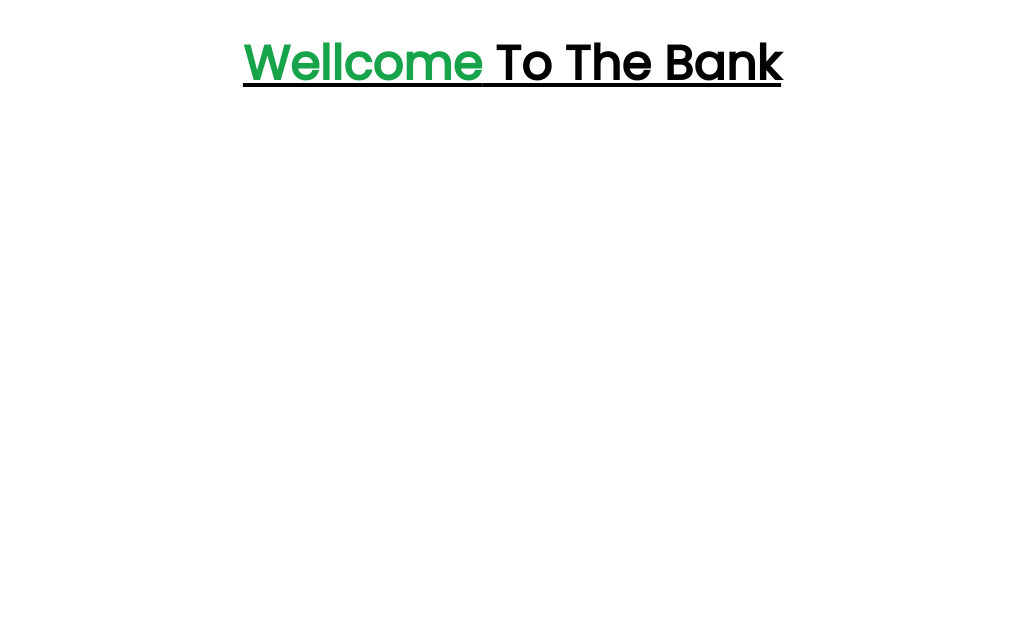
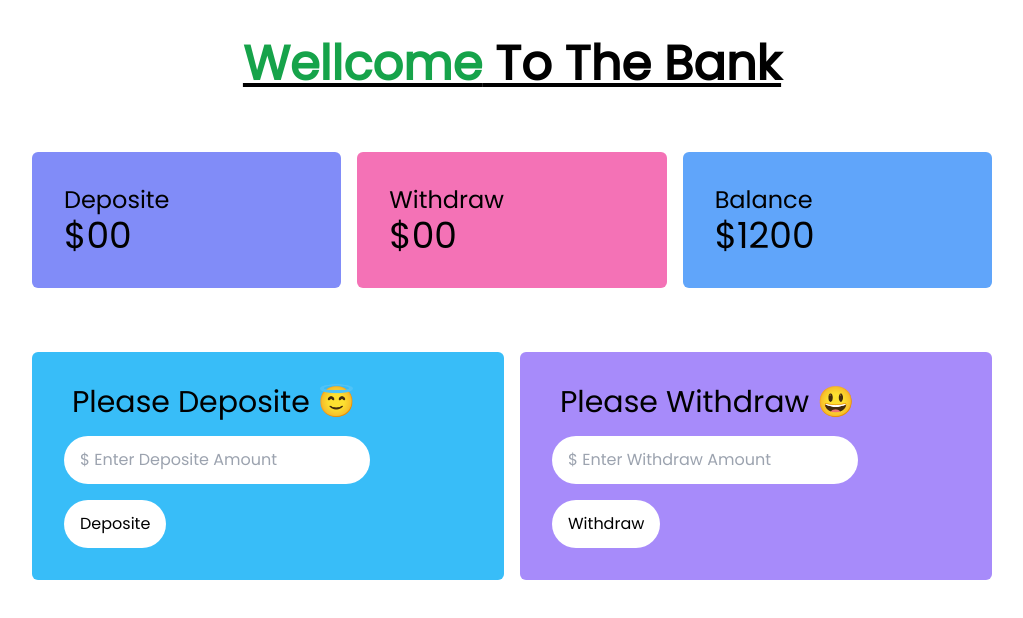
Before and after one commit to AlifSakib/my-bank, a plain HTML site: page bank.html in a window 1280 px wide. Shown: the whole page, without its empty margins (128-1151 px from the left). Drawn offline with nearby package versions, Linux system fonts and the light colour scheme.

Commit message:
markup done

```diff
--- a/bank.html
+++ b/bank.html
@@ -14,5 +14,61 @@
         <span class="text-green-600">Wellcome</span> To The Bank
       </h1>
     </header>
+    <main>
+      <section class="mt-16">
+        <div class="grid grid-cols-3 w-9/12 mx-auto gap-4">
+          <div class="bg-indigo-400 p-8 rounded-md">
+            <h1 class="text-2xl">Deposite</h1>
+            <p class="text-4xl">$00</p>
+          </div>
+          <div class="bg-pink-400 p-8 rounded-md">
+            <h1 class="text-2xl">Withdraw</h1>
+            <p class="text-4xl">$00</p>
+          </div>
+          <div class="bg-blue-400 p-8 rounded-md">
+            <h1 class="text-2xl">Balance</h1>
+            <p class="text-4xl">$1200</p>
+          </div>
+        </div>
+      </section>
+      <section class="mt-16">
+        <div class="grid grid-cols-2 w-9/12 mx-auto gap-4">
+          <div class="bg-sky-400 p-8 rounded-md">
+            <h1 class="text-3xl pb-4 pl-2">Please Deposite 😇</h1>
+            <div>
+              <input
+                class="block px-4 w-9/12 mb-4 p-3 rounded-3xl"
+                type="email"
+                placeholder="$ Enter Deposite Amount"
+                id="email-field"
+              />
+              <button
+                class="bg-white rounded-3xl py-3 px-4 hover:bg-red-300 font-medium"
+                id="btn-submit"
+              >
+                Deposite
+              </button>
+            </div>
+          </div>
+          <div class="bg-violet-400 p-8 rounded-md">
+            <h1 class="text-3xl pb-4 pl-2">Please Withdraw 😃</h1>
+            <div>
+              <input
+                class="block px-4 w-9/12 mb-4 p-3 rounded-3xl"
+                type="email"
+                placeholder="$ Enter Withdraw Amount"
+                id="email-field"
+              />
+              <button
+                class="bg-white rounded-3xl py-3 px-4 hover:bg-red-300 font-medium"
+                id="btn-submit"
+              >
+                Withdraw
+              </button>
+            </div>
+          </div>
+        </div>
+      </section>
+    </main>
   </body>
 </html>
```
